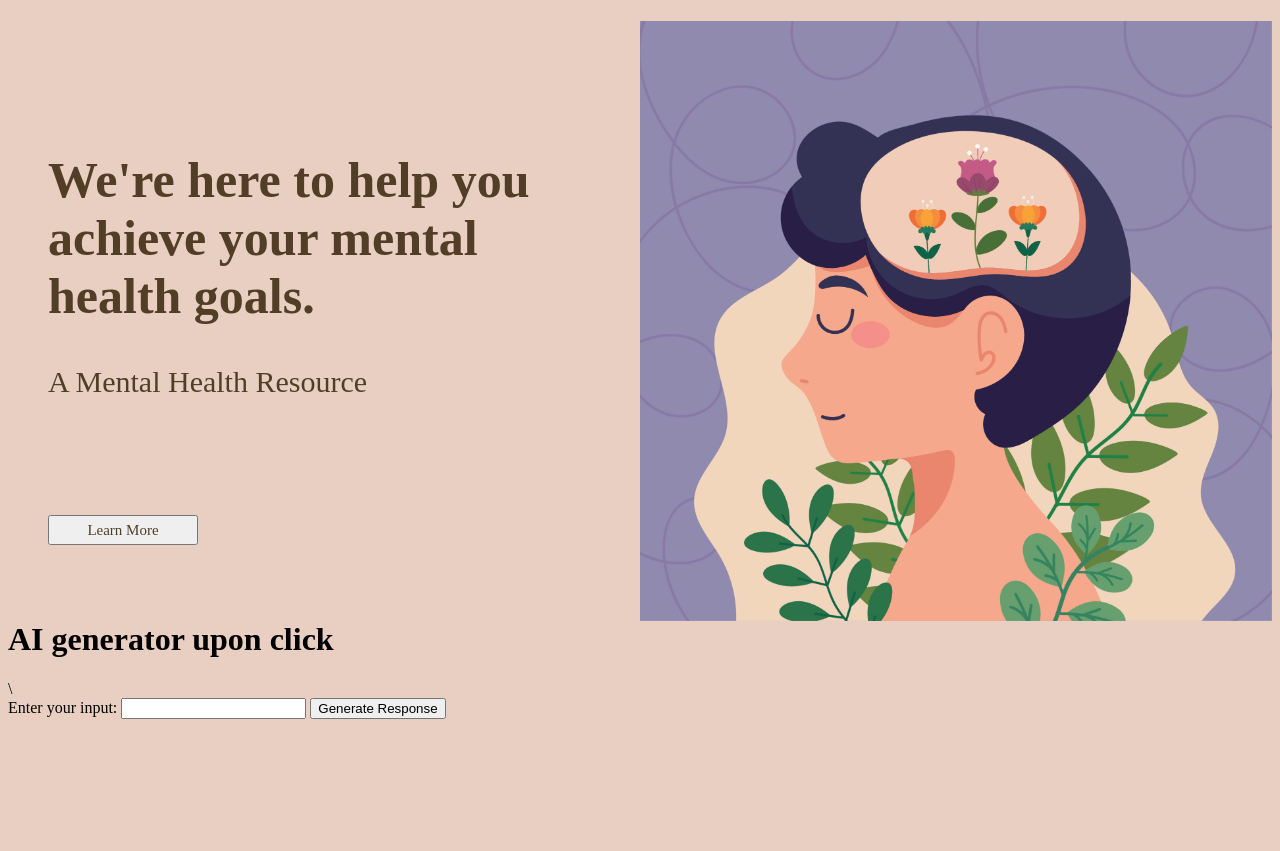
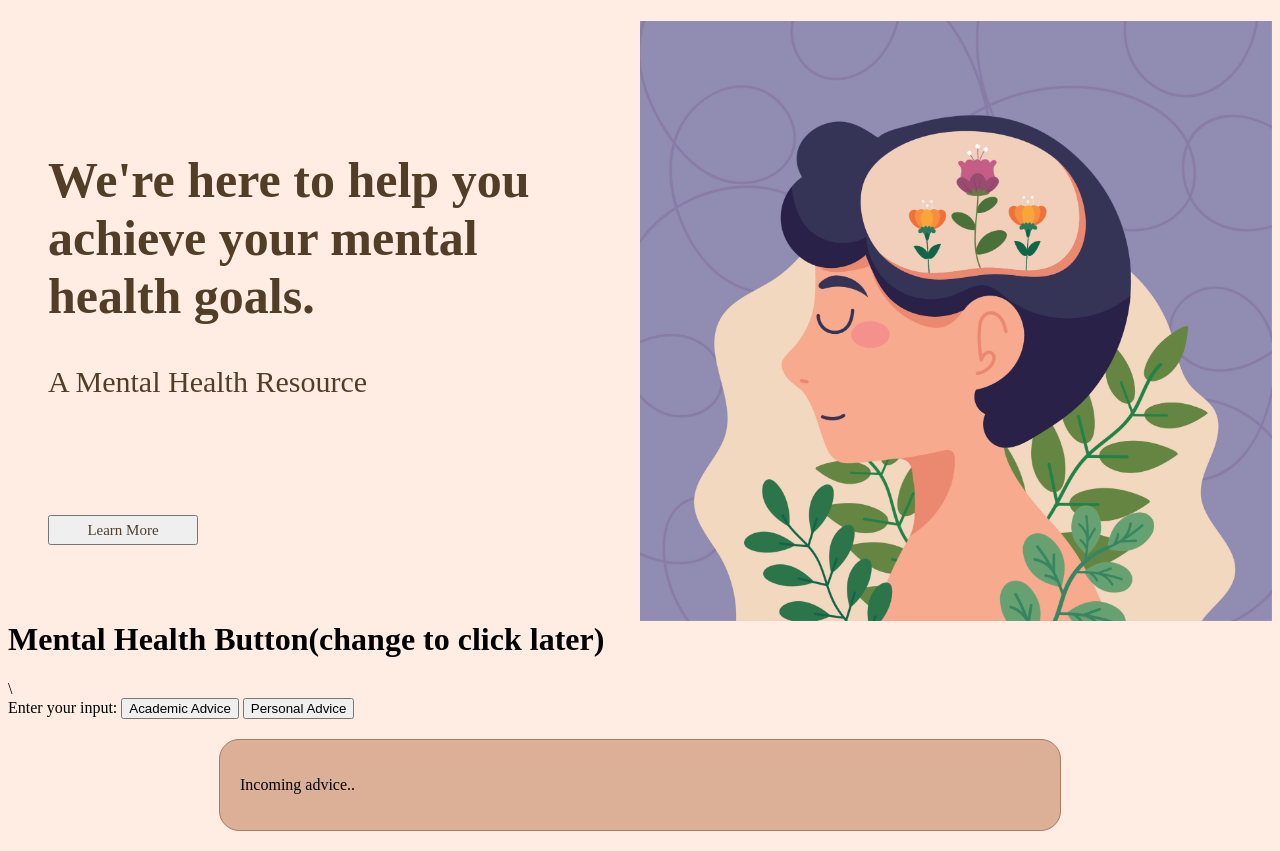
Before and after one commit to soappeea/IgnitionHacks, a Flask app: page / in a window 1280 px wide. Before the commit the page ends 719 px from the top, so only its background shows below. Run offline with Flask 3, Linux system fonts and the light colour scheme.

Commit message:
Adding functional buttons and organizing

```diff
--- a/app.py
+++ b/app.py
@@ -29,12 +29,20 @@ def generate_response():
     return render_template("index.html", user_input=user_input, response=response)
 
 def generate_ai_response(user_input):
-    response = openai.Completion.create(
-        engine="text-davinci-003",
-        prompt=user_input,
-        max_tokens=100,
-    )
-
+    if user_input == "Academic":
+        response = openai.Completion.create(
+            engine="text-davinci-003",
+            prompt="give advice on how to deal with academic stress",
+            max_tokens=100,
+        )
+    elif user_input == "Personal":
+        response = openai.Completion.create(
+            engine="text-davinci-003",
+            prompt="give advice on how to deal with personal stress",
+            max_tokens=100,
+        )
+    else:
+        return "N/A."
     return response.choices[0].text
 
 @app.route('/static/<path:filename>')
--- a/static/style.css
+++ b/static/style.css
@@ -11,11 +11,11 @@
 
 body
 {
-    background-color: #e8cfc1;
+    background-color: #ffede3;
 }
 .mainheader
 {
-    background-color: #e8cfc1;
+    background-color: #ffede3;
     float: left;
     width: 50%;
 }
@@ -43,13 +43,13 @@ body
 }
 
 /*showing response, change format and look*/
-/* #response {
+#responses {
     text-align: left;
     width: 800px;
-    border: solid white 1px;
+    border: solid #ac7b5d 1px;
     margin: 20px auto;
     padding: 20px;
-    background: white;
+    background: #dbb096;
     color: black;
     border-radius: 20px;
-} */
+}
--- a/templates/index.html
+++ b/templates/index.html
@@ -20,17 +20,26 @@
         <img class="brainpic" src="/static/brain4.jpg"/>
     </div>
 
+
     <!--testing purposes-->
     <body>
-        <h1>AI generator upon click</h1>\
+        <h1>Mental Health Button(change to click later)</h1>\
 
         <!--change to upon click later-->
         <form method="POST" action="/generate_response">
             <label for="user_input">Enter your input:</label>
-            <input type="text" id="user_input" name="user_input">
-            <input type="submit" value="Generate Response">
+            <button type="submit" id="user_input" name="user_input" value="Academic">Academic Advice</button>
+            <button type="submit" id="user_input" name="user_input" value="Personal">Personal Advice</button>
+            <!--below is for search method-->
+            <!-- <input type="text" id="user_input" name="user_input">
+            <input type="submit" value="Generate Response"> -->
         </form>
 
+
+    </body>
+
+    <div id="responses">
+        <p>Incoming advice..</p>
         {% if user_input %}
         <h3>Your Input:</h3>
         <p>{{ user_input }}</p>
@@ -40,9 +49,7 @@
         <h3>AI Response:</h3>
         <p>{{ response }}</p>
         {% endif %}
-
-    </body>
-
+    </div>
 
 </body>
 </html>
```
Also changed, not shown: stylesheet.css (deleted, +0 -32 lines).
